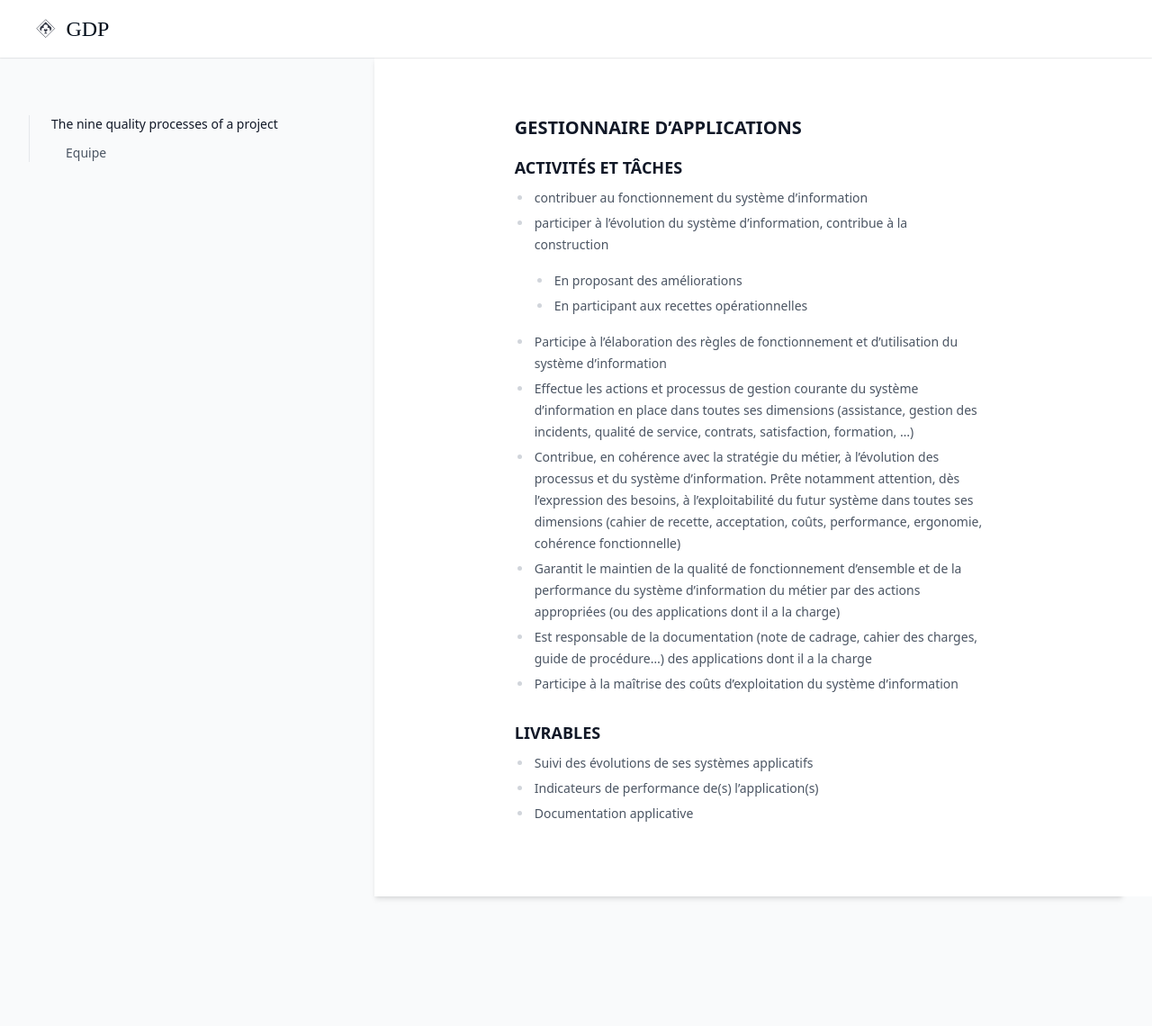
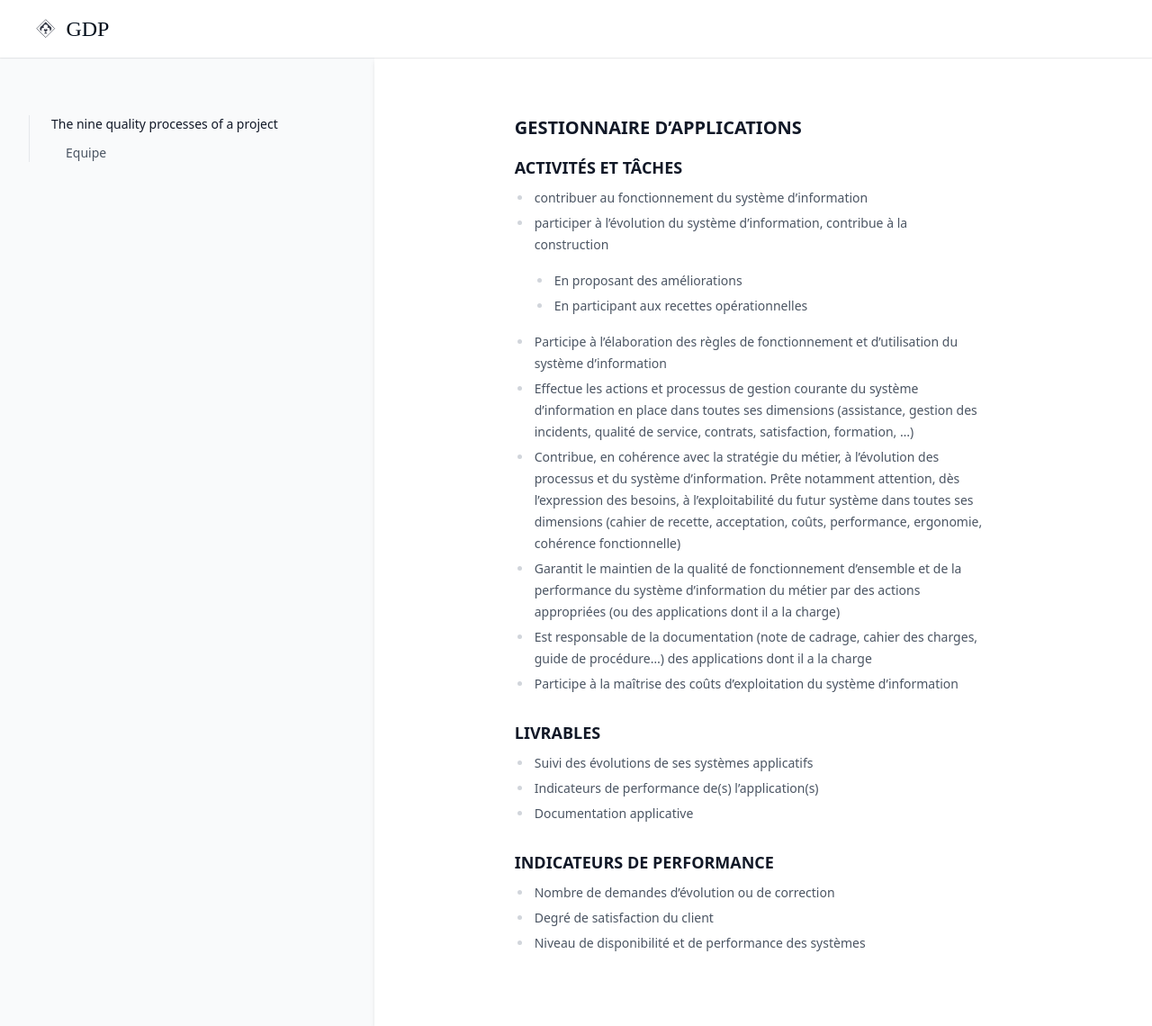
Before and after one commit to greglejeune/ebook, a Jekyll site: the page built from _gdp/team.md, in a window 1280 px wide. Shown: the whole page at 90% size. Built offline with Jekyll 4.4.1, drawn with Linux system fonts in a browser that asks for light colours.

Commit message:
Update team.md

```diff
--- a/_gdp/team.md
+++ b/_gdp/team.md
@@ -25,3 +25,9 @@ category: process
 - Suivi des évolutions de ses systèmes applicatifs
 - Indicateurs de performance de(s) l’application(s)
 - Documentation applicative
+
+### INDICATEURS DE PERFORMANCE
+
+- Nombre de demandes d'évolution ou de correction
+- Degré de satisfaction du client
+- Niveau de disponibilité et de performance des systèmes
```
